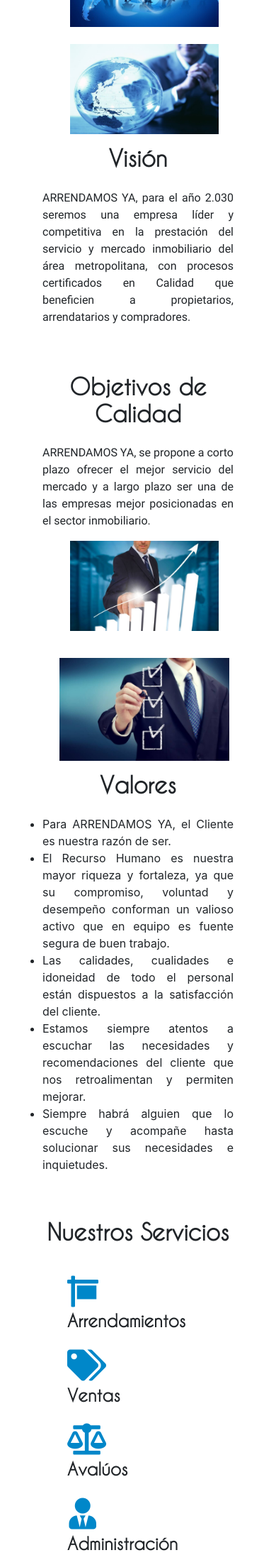
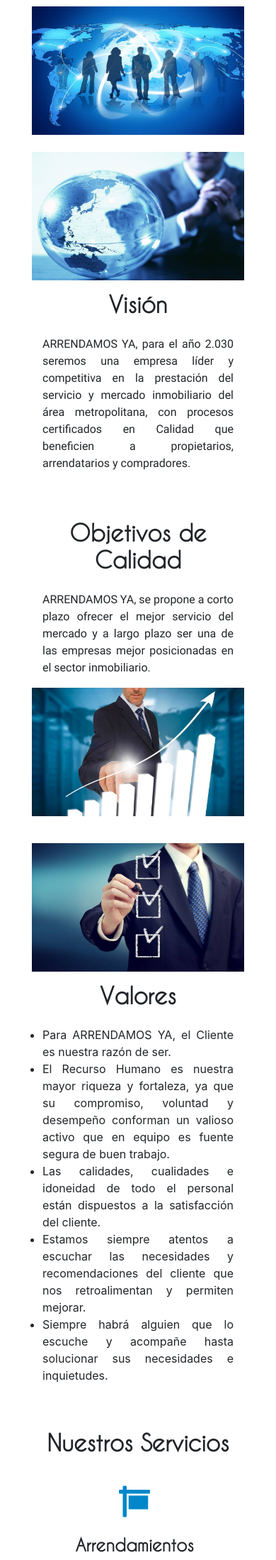
Before and after one commit to DexconDigital/arrendamosYa, a PHP site: page /quienes_somos.php in a window 390 px wide. Shown: the part 1640-3838 px from the top of the page at 71% size. Run offline with PHP 8.4, Linux system fonts and the light colour scheme.

Commit message:
quienes somos responsive movil

```diff
--- a/quienes_somos.php
+++ b/quienes_somos.php
@@ -52,7 +52,7 @@
                         </div>
                     </div>
                 </div>
-                <div class="col-md-12">
+                <div class="col-md-12 contenedor_texto">
                     <p class=""><?php echo $texto_quienes_somos['quienes_somos']['parrafos'][0] ?></p>
                     <p><?php echo $texto_quienes_somos['quienes_somos']['parrafos'][1] ?> <?php echo $texto_quienes_somos['quienes_somos']['parrafos'][2] ?> <?php echo $texto_quienes_somos['quienes_somos']['parrafos'][3] ?> <?php echo $texto_quienes_somos['quienes_somos']['parrafos'][4] ?></p>
                 </div>
@@ -68,7 +68,7 @@
                             <div class="col-lg-6">
                                 <h2 class="text-center mb-4 margen_text"> <strong><?php echo $texto_quienes_somos['mision']['titulo'] ?></strong></h2>
                                 <div class="text-center">
-                                    <div class="container mt-4">
+                                    <div class="container cont_mision mt-4">
                                         <p class="texto"><?php echo $texto_quienes_somos['mision'][0] ?></p>
                                     </div>
                                 </div>
@@ -151,7 +151,7 @@
                         <div class="col-xl-3 col-md-2 col-2">
                         </div>
                         <div class="col-xl-9 col-md-10 col-10">
-                            <div class="col-xl-10 col-md-3 col-4 text-center ">
+                            <div class="col-xl-10 col-md-3 col-12 text-center ">
                                 <i class="fas fa-sign"></i>
                                 <h4><strong><?php echo $texto_servicios['arrendamientos']['titulo'] ?></strong></h4>
                             </div>
@@ -167,7 +167,7 @@
 
                         </div>
                         <div class="col-xl-9 col-md-10 col-10">
-                            <div class="col-xl-10 col-md-3 col-4 text-center">
+                            <div class="col-xl-10 col-md-3 col-12 text-center">
                                 <i class="fas fa-tags"></i>
                                 <h4><strong><?php echo $texto_servicios['ventas']['titulo'] ?></strong></h4>
                             </div>
@@ -183,7 +183,7 @@
 
                         </div>
                         <div class="col-xl-9 col-md-10 col-10">
-                            <div class="col-xl-10 col-md-3 col-4 text-center">
+                            <div class="col-xl-10 col-md-3 col-12 text-center">
                                 <i class="fas fa-balance-scale"></i>
                                 <h4><strong><?php echo $texto_servicios['avaluos']['titulo'] ?></strong></h4>
                             </div>
@@ -202,7 +202,7 @@
                         <div class="col-xl-3 col-md-2 col-2">
                         </div>
                         <div class="col-xl-9 col-md-10 col-10">
-                            <div class="col-xl-10 col-md-3 col-4 text-center ">
+                            <div class="col-xl-10 col-md-3 col-12 text-center ">
                                 <i class="fas fa-user-tie"></i>
                                 <h4><strong><?php echo $texto_servicios['administracion']['titulo'] ?></strong></h4>
                             </div>
@@ -218,7 +218,7 @@
 
                         </div>
                         <div class="col-xl-9 col-md-10 col-10 cont_hipoteca">
-                            <div class="col-xl-10 col-md-3 col-4 text-center">
+                            <div class="col-xl-10 col-md-3 col-12 text-center">
                                 <i class="fas fa-hand-holding-usd"></i>
                                 <h4><strong><?php echo $texto_servicios['hipotecas']['titulo'] ?></strong></h4>
                             </div>
@@ -234,11 +234,12 @@
 
                         </div>
                         <div class="col-xl-9 col-md-10 col-10 cont_juridica">
-                            <div class="col-xl-10 col-md-3 col-4 text-center">
+                            <div class="col-xl-10 col-md-3 col-12 text-center">
                                 <i class="fas fa-gavel"></i>
+                                <h4><strong><?php echo $texto_servicios['asesoria_juridica']['titulo'] ?></strong></h4>
                             </div>
                             <div>
-                                <h4><strong><?php echo $texto_servicios['asesoria_juridica']['titulo'] ?></strong></h4>
+
                             </div>
                             <!--<div class="margen_serv" style=" text-align: justify;">
                                 <p>Lorem Ipsum is simply dummy text of the printing and typesetting industry. Lorem Ipsum has been the...<a href="servicios.php#"> Ver más</a> </p>
--- a/scss/_zhome.scss
+++ b/scss/_zhome.scss
@@ -318,9 +318,14 @@
 #mision_vision_obj{
   img{
     object-fit: contain;
+    width: 100%;
+    height: 100%;
+    @include media-breakpoint-up(md){
+    width: 100%;
+    margin-left: 18%;
     width: 70%;
-    height: 100%;
-    margin-left: 18%;
+    }
+
   }
   .texto{
       text-align: justify;
@@ -336,9 +341,9 @@
   }
   .img_valores{
     object-fit: contain;
-    width: 80%;
+    width: 100%;
     height: 100%;
-    margin-left: 13%;
+    margin-left: 0%;
   }
   .cont_valores{
     margin-top: 6%;
--- a/scss/_zquienes_somos.scss
+++ b/scss/_zquienes_somos.scss
@@ -70,3 +70,9 @@
   .margen_top{
       margin-top: 5%;
   }
+  .contenedor_texto{
+    padding: 8%;
+  }
+  .cont_mision{
+    padding: 0%;
+  }
```
Also changed, not shown: css/style.css, 1 other file.
